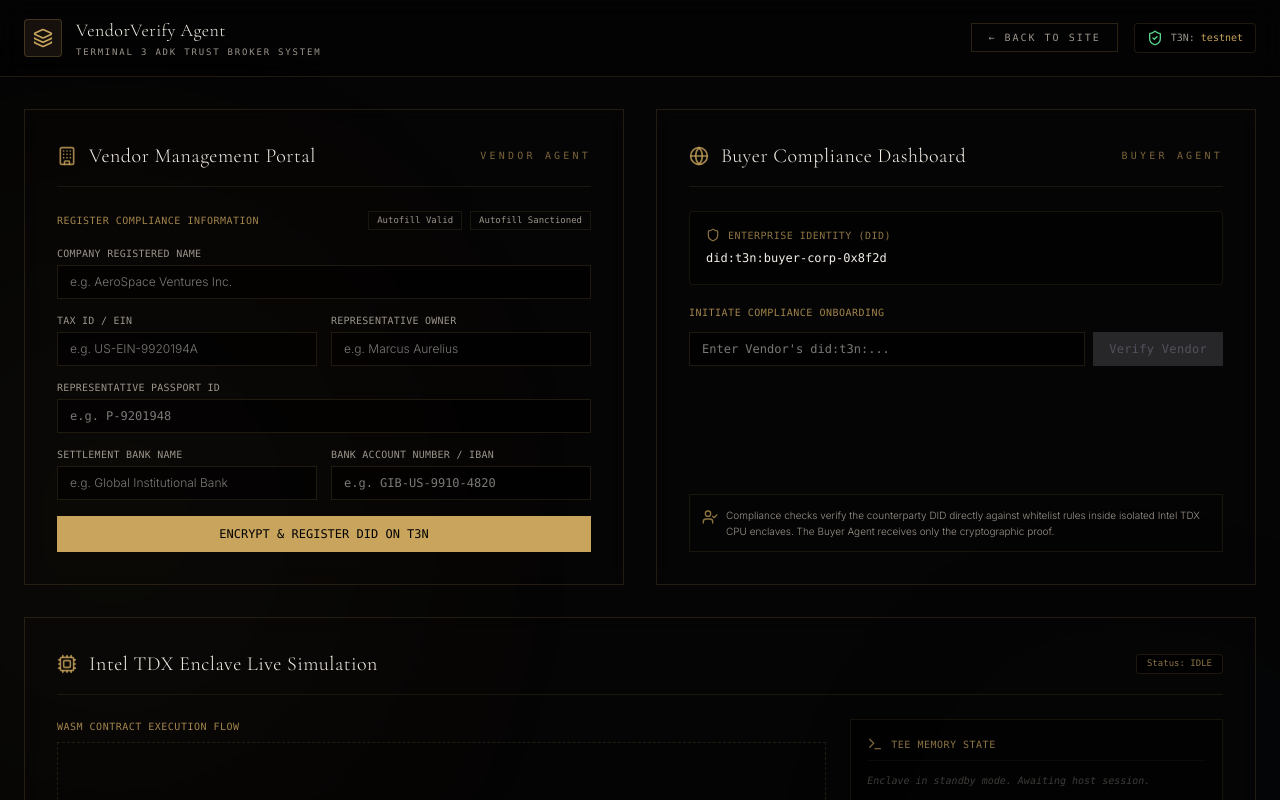
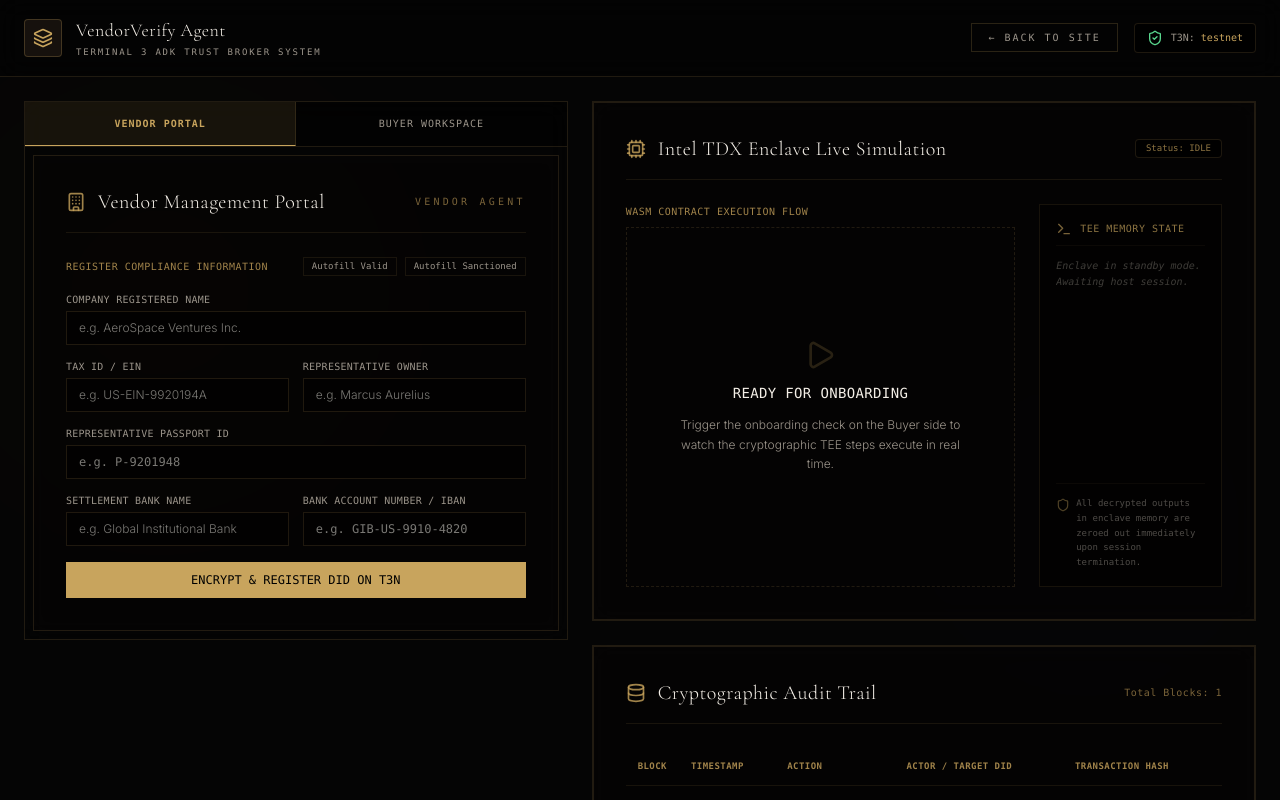
Before and after one commit to maulana-tech/verify-terminal3, a Next.js app: page /portal in a window 1280 px wide. Shown: the top 800 px of the page. Built offline with nearby package versions, Linux system fonts and the light colour scheme.

Commit message:
perf: make background blurs static to solve performance lag, and redesign portal to fit single viewport using tabbed layout

```diff
--- a/src/app/portal/page.tsx
+++ b/src/app/portal/page.tsx
@@ -79,6 +79,7 @@
   const [steps, setSteps] = useState<SimulationStep[]>(initialSteps);
   const [activeStepIndex, setActiveStepIndex] = useState(-1);
   const [isLoading, setIsLoading] = useState(true);
+  const [activeTab, setActiveTab] = useState<"vendor" | "buyer">("vendor");
 
   // Fetch initial data
   const fetchData = useCallback(async () => {
@@ -218,21 +219,19 @@
   }
 
   return (
-    <div className="flex-1 bg-[#050505] text-bone flex flex-col relative overflow-x-hidden min-h-screen">
-      {/* Drifting Gold Background Circle */}
+    <div className="flex-1 bg-[#050505] text-bone flex flex-col relative overflow-hidden h-screen">
+      {/* Static Atmospheric Glows (Removed keyframe drift animation for zero-lag rendering) */}
       <div
         aria-hidden
-        className="absolute -left-[15%] top-0 w-[55%] h-[65%] rounded-full blur-[160px] opacity-40 pointer-events-none animate-drift-gold z-0"
+        className="absolute -left-[15%] top-0 w-[55%] h-[65%] rounded-full blur-[160px] opacity-25 pointer-events-none z-0"
         style={{
           background:
             "radial-gradient(closest-side, rgba(200,164,93,0.25), transparent 70%)",
         }}
       />
-
-      {/* Drifting Blue Background Circle */}
       <div
         aria-hidden
-        className="absolute -right-[10%] top-[30%] w-[50%] h-[60%] pointer-events-none rounded-full blur-[160px] opacity-35 animate-drift-blue z-0"
+        className="absolute -right-[10%] top-[30%] w-[50%] h-[60%] pointer-events-none rounded-full blur-[160px] opacity-20 z-0"
         style={{
           background:
             "radial-gradient(closest-side, rgba(77,140,255,0.18), transparent 70%)",
@@ -240,7 +239,7 @@
       />
 
       {/* Global Navigation Header */}
-      <header className="border-b border-gold/15 bg-black/40 backdrop-blur-md sticky top-0 z-50">
+      <header className="border-b border-gold/15 bg-black/40 backdrop-blur-md z-50 shrink-0">
         <div className="max-w-7xl mx-auto px-6 py-4 flex items-center justify-between">
           <Link
             href="/"
@@ -276,10 +275,40 @@
         </div>
       </header>
 
-      {/* Main Workspace Layout */}
-      <main className="max-w-7xl mx-auto px-6 py-8 flex-1 w-full space-y-8 relative z-10">
-        {/* Two Dashboard Panels */}
-        <div className="grid grid-cols-1 md:grid-cols-2 gap-8">
+      {/* Main Workspace Layout (Full Height Viewport Constrained) */}
+      <main className="flex-1 max-w-7xl mx-auto px-6 py-6 w-full flex gap-6 overflow-hidden relative z-10">
+        {/* Left Column - Tabbed Agent Workspaces (45% Width) */}
+        <div className="w-[45%] flex flex-col border border-gold/15 bg-black/20 backdrop-blur-md h-full overflow-hidden">
+          {/* Tabs header */}
+          <div className="flex border-b border-gold/15 bg-black/40 shrink-0">
+            <button
+              type="button"
+              onClick={() => setActiveTab("vendor")}
+              className={`flex-1 py-3.5 text-[10px] font-mono tracking-widest uppercase border-r border-gold/15 transition-all cursor-pointer ${
+                activeTab === "vendor"
+                  ? "bg-gold/10 text-gold font-semibold border-b border-b-gold"
+                  : "text-stone hover:text-bone hover:bg-gold/5"
+              }`}
+            >
+              Vendor Portal
+            </button>
+            <button
+              type="button"
+              onClick={() => setActiveTab("buyer")}
+              className={`flex-1 py-3.5 text-[10px] font-mono tracking-widest uppercase transition-all cursor-pointer ${
+                activeTab === "buyer"
+                  ? "bg-gold/10 text-gold font-semibold border-b border-b-gold"
+                  : "text-stone hover:text-bone hover:bg-gold/5"
+              }`}
+            >
+              Buyer Workspace
+            </button>
+          </div>
+
+          {/* Active Tab Dashboard Content */}
+          <div className="flex-1 overflow-y-auto">
+            {activeTab === "vendor" ? (
+              <div className="h-full p-2">
                 <VendorDashboard
                   profile={vendorProfile}
                   isAuthorized={isAuthorized}
@@ -287,6 +316,9 @@
                   onRegister={handleRegister}
                   onToggleAccess={handleToggleAccess}
                 />
+              </div>
+            ) : (
+              <div className="h-full p-2">
                 <BuyerDashboard
                   buyerDid={buyerDid}
                   vendorProfile={vendorProfile}
@@ -296,25 +328,27 @@
                   onTriggerOnboard={handleTriggerOnboard}
                 />
               </div>
+            )}
+          </div>
+        </div>
 
-        {/* Live Simulation Panel */}
+        {/* Right Column - Simulation & Audit Ledger stacked (55% Width) */}
+        <div className="w-[55%] flex flex-col gap-6 h-full overflow-hidden">
+          {/* Top Panel - Simulation Panel (45% height) */}
+          <div className="h-[45%] border border-gold/15 bg-black/20 backdrop-blur-md overflow-y-auto shrink-0">
             <SimulationPanel
               steps={steps}
               onboardStatus={onboardStatus}
               activeStepIndex={activeStepIndex}
             />
+          </div>
 
-        {/* Cryptographic Audit Ledger */}
+          {/* Bottom Panel - Cryptographic Audit Ledger (55% height) */}
+          <div className="flex-1 border border-gold/15 bg-black/20 backdrop-blur-md overflow-y-auto">
             <AuditLedger ledger={ledger} />
+          </div>
+        </div>
       </main>
-
-      {/* Footer */}
-      <footer className="relative z-10 border-t border-gold/10 py-5 bg-black/45 text-center mt-auto">
-        <div className="max-w-7xl mx-auto px-6 text-[9px] tracking-widest text-stone/50 uppercase font-mono">
-          Powered by Terminal 3 Network Private Execution Nodes · &quot;Access
-          does not equal transfer.&quot;
-        </div>
-      </footer>
     </div>
   );
 }
--- a/src/components/marketing/Hero.tsx
+++ b/src/components/marketing/Hero.tsx
@@ -9,7 +9,7 @@
       {/* atmospheric glows */}
       <div
         aria-hidden
-        className="absolute -left-[10%] top-[15%] w-[55%] h-[65%] rounded-full blur-[140px] animate-drift-gold"
+        className="absolute -left-[10%] top-[15%] w-[55%] h-[65%] rounded-full blur-[140px] opacity-25"
         style={{
           background:
             "radial-gradient(closest-side, rgba(200,164,93,0.42), rgba(200,164,93,0.10) 55%, transparent 75%)",
@@ -17,7 +17,7 @@
       />
       <div
         aria-hidden
-        className="absolute -right-[8%] bottom-[5%] w-[55%] h-[70%] rounded-full blur-[150px] animate-drift-blue"
+        className="absolute -right-[8%] bottom-[5%] w-[55%] h-[70%] rounded-full blur-[150px] opacity-20"
         style={{
           background:
             "radial-gradient(closest-side, rgba(77,140,255,0.32), rgba(77,140,255,0.08) 55%, transparent 75%)",
```
Lines whose indentation alone changed are shown as unchanged.
